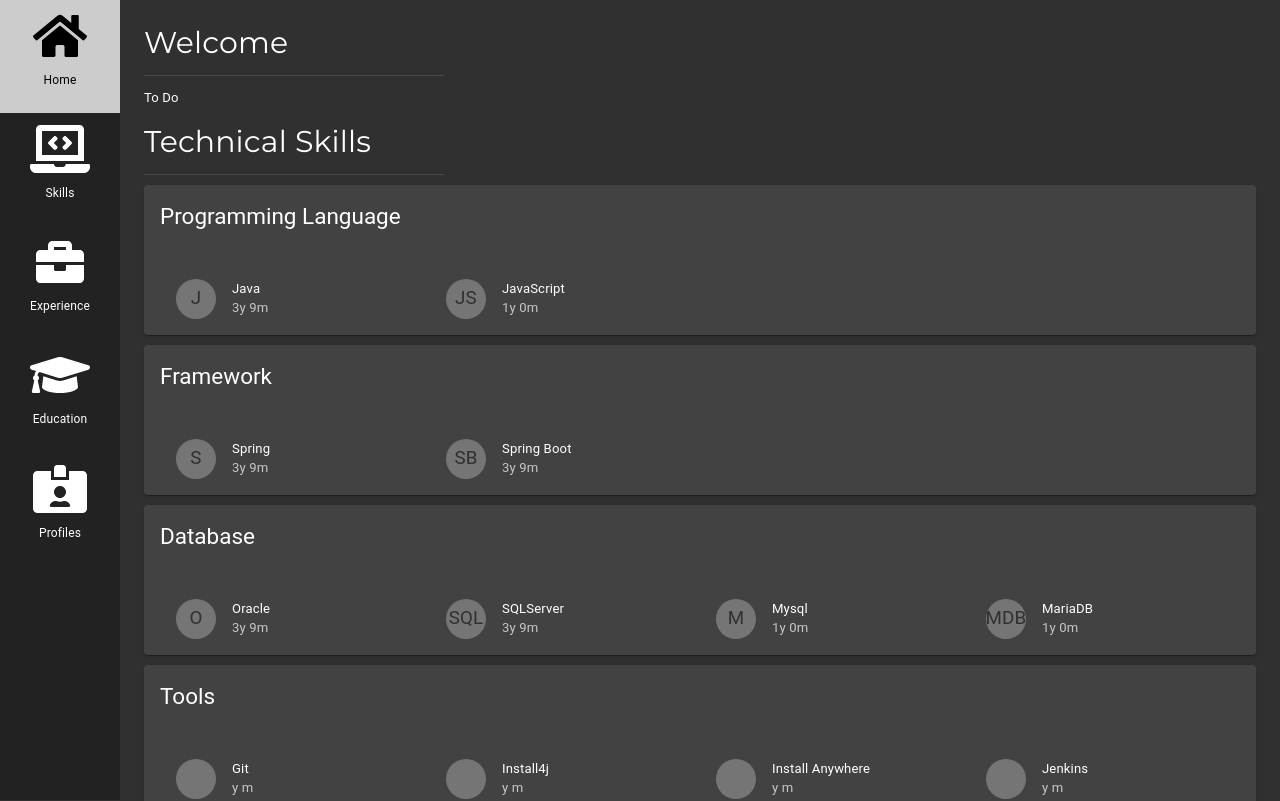
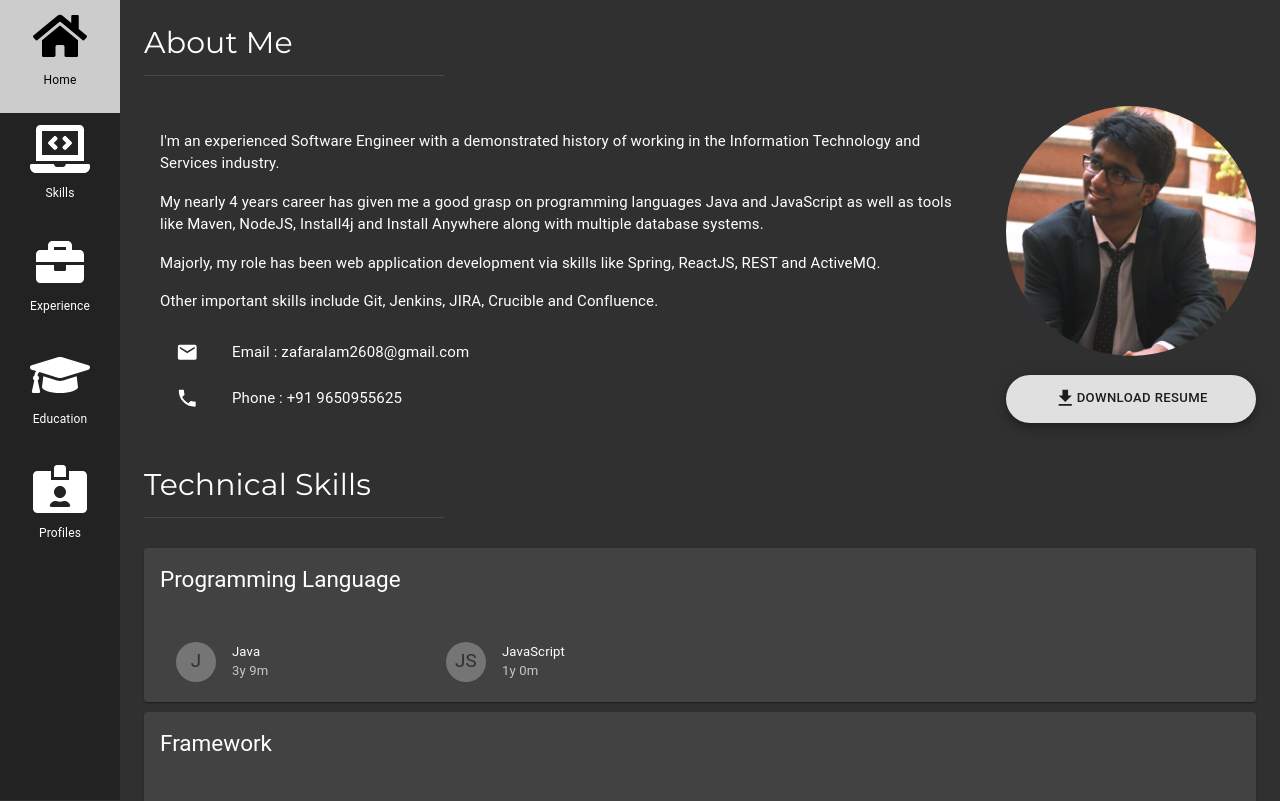
Before and after one commit to zafaralam2608/resume, a React (Create React App) app: page / in a window 1280 px wide. Shown: the top 801 px of the page. Built offline with nearby package versions, Linux system fonts and the light colour scheme.

Commit message:
updated home tab

```diff
--- a/package.json
+++ b/package.json
@@ -6,6 +6,7 @@
   "dependencies": {
     "@fortawesome/react-fontawesome": "^0.1.14",
     "@material-ui/core": "^4.11.3",
+    "@material-ui/icons": "^4.11.2",
     "react": "^17.0.2",
     "react-bootstrap": "^1.5.2",
     "react-dom": "^17.0.2",
--- a/src/App.jsx
+++ b/src/App.jsx
@@ -5,11 +5,11 @@
 import Education from "./sections/Education";
 import Profiles from "./sections/Profiles";
 import {FontAwesomeIcon} from "@fortawesome/react-fontawesome";
-import {commons} from "./data/Common";
+import {home} from "./data/Home";
 
 export default function App() {
 
-    document.title = commons.appTitle;
+    document.title = home.name;
 
     return (
         <div>
@@ -35,7 +35,7 @@
                     <p>Profiles</p>
                 </a>
             </nav>
-            <div className="w3-padding-large" id="main">
+            <div className="w3-padding-large" id="main" style={{display: "flex", flexDirection: "column"}}>
                 <Home/>
                 <Skills/>
                 <Experience/>
--- a/src/data/Common.jsx
+++ /dev/null
@@ -1,4 +0,0 @@
-export const commons =
-    {
-        appTitle: "Md Zafar Alam"
-    }
--- /dev/null
+++ b/src/data/Home.jsx
@@ -0,0 +1,18 @@
+export const home =
+    {
+        name: "Md Zafar Alam",
+        email: "zafaralam2608@gmail.com",
+        phone:
+            {
+                code: "91",
+                number: "9650955625"
+            },
+        link: "https://drive.google.com/file/d/1dLf-1Ov2e1vot9cdlJ8DKwK2RzpP7byZ/view?usp=sharing",
+        contentList:
+            [
+                "I'm an experienced Software Engineer with a demonstrated history of working in the Information Technology and Services industry.",
+                "My nearly 4 years career has given me a good grasp on programming languages Java and JavaScript as well as tools like Maven, NodeJS, Install4j and Install Anywhere along with multiple database systems.",
+                "Majorly, my role has been web application development via skills like Spring, ReactJS, REST and ActiveMQ.",
+                "Other important skills include Git, Jenkins, JIRA, Crucible and Confluence."
+            ]
+    }
--- a/src/sections/Home.jsx
+++ b/src/sections/Home.jsx
@@ -1,11 +1,49 @@
-import {Divider} from "@material-ui/core";
+import {Avatar, CardContent, Divider, Fab, List, ListItem, ListItemIcon, ListItemText, Typography} from "@material-ui/core";
+import display from "../data/profile.jpg";
+import GetAppSharpIcon from '@material-ui/icons/GetAppSharp';
+import {Email, Phone} from "@material-ui/icons";
+import {home} from "../data/Home";
 
 export default function Home() {
     return (
         <div id="0">
-            <h2>Welcome</h2>
+            <h2>About Me</h2>
             <Divider style={{width: "300px"}}/>
-            <p>To Do</p>
+            <div id="0" style={{display: "flex", paddingTop: "30px", height: "100%"}}>
+                <div style={{width: "100%", paddingRight: "30px"}}>
+                    <CardContent>
+                        <List>
+                            {home.contentList.map((content, index) => (
+                                <Typography paragraph key={index}>
+                                    {content}
+                                </Typography>
+                            ))}
+                            <ListItem>
+                                <ListItemIcon>
+                                    <Email/>
+                                </ListItemIcon>
+                                <ListItemText primary={"Email : " + home.email}/>
+                            </ListItem>
+                            <ListItem>
+                                <ListItemIcon>
+                                    <Phone/>
+                                </ListItemIcon>
+                                <ListItemText primary={"Phone : +" + home.phone.code + " " + home.phone.number}/>
+                            </ListItem>
+                        </List>
+                    </CardContent>
+                </div>
+                <div style={{display: "flex", flexDirection: "column", float: "right"}}>
+                    <Avatar style={{height: "250px", width: "250px"}}
+                            src={display}
+                            alt={"Profile image"}/>
+                    <br/>
+                    <Fab variant="extended" href={home.link}>
+                        <GetAppSharpIcon/>
+                        Download Resume
+                    </Fab>
+                </div>
+            </div>
         </div>
     );
 }
--- a/src/sections/Skills.jsx
+++ b/src/sections/Skills.jsx
@@ -7,13 +7,13 @@
         <div id="1">
             <h2>Technical Skills</h2>
             <Divider style={{width: "300px"}}/>
-            <div style={{paddingTop: "10px"}}>
+            <div style={{paddingTop: "30px"}}>
                 {skills.map((skill, index) => (
                     <Card key={index} style={{marginBottom: "10px"}}>
                         <CardHeader title={skill.section}/>
                         <CardContent>
                             {skill.items.map((item, index2) => (
-                                <CardHeader key={index2} className={"w3-quarter"}
+                                <CardHeader key={index2} className={"w3-quarter"} style={{paddingBottom: "20px"}}
                                             avatar={<Avatar>{item.avatar}</Avatar>}
                                             title={item.title}
                                             subheader={item.experience.year + "y " + item.experience.month + "m"}
```
Also changed, not shown: src/data/profile.jpg (renamed from public/profile.jpg), 1 other file (tests, documents, lock files or other folders).
